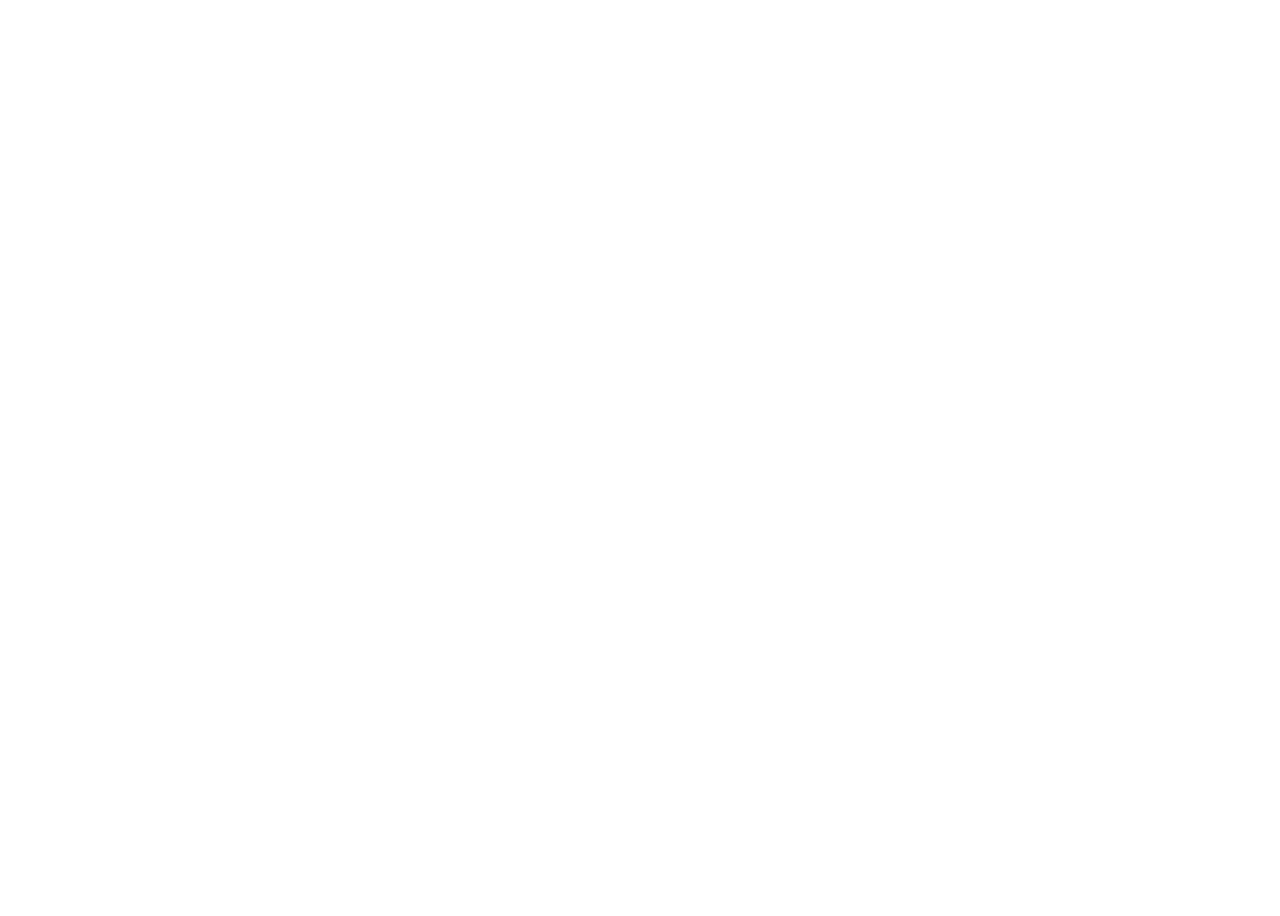
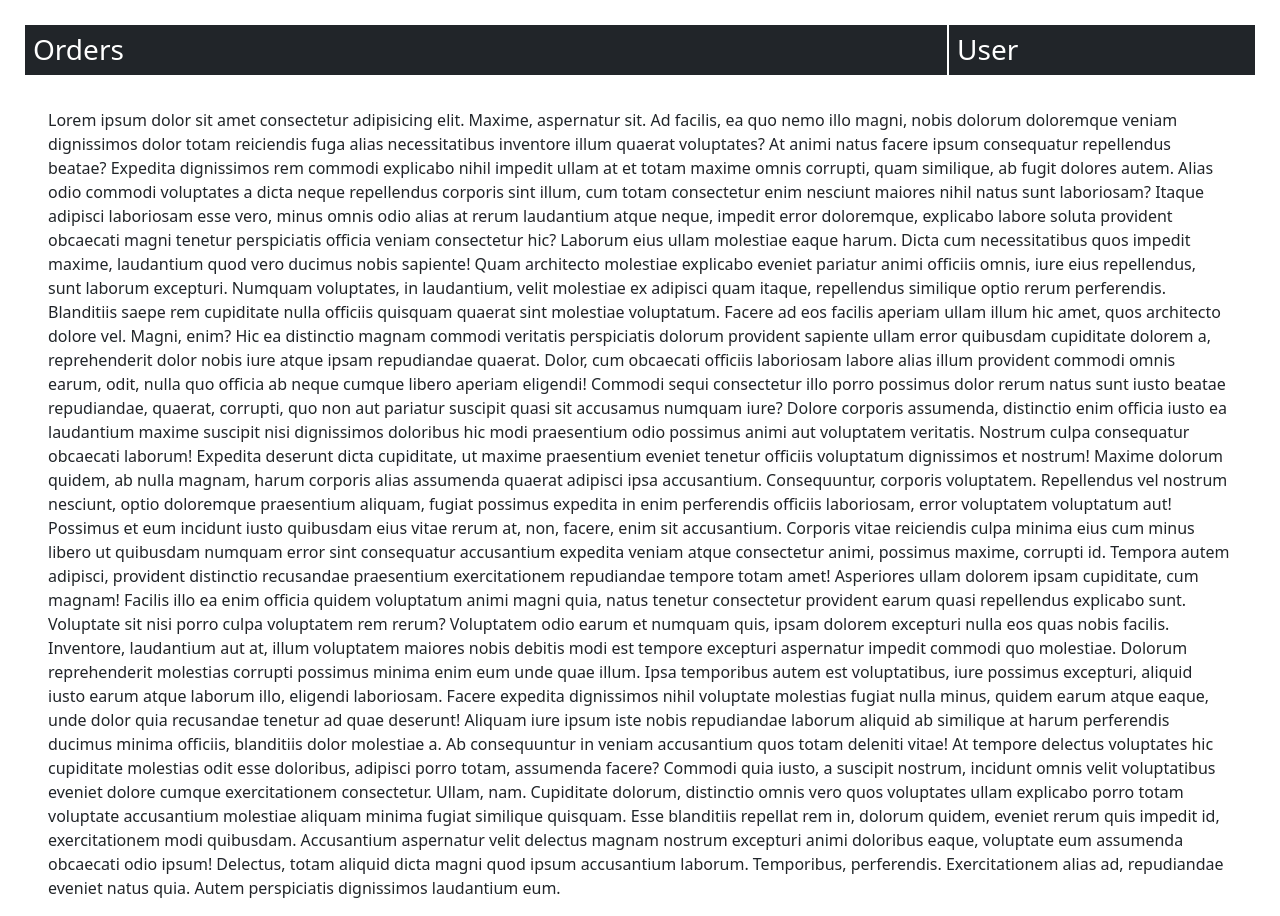
Before and after one commit to Fred374/project_2, an Angular app in the folder project_2_front/: page /orders in a window 1280 px wide. Before the commit this address led to /. Before the commit the page ends 800 px from the top, so only its background shows below. Built offline with nearby package versions, Linux system fonts and the light colour scheme.

Commit message:
Started making orders component

```diff
--- a/project_2_front/src/app/app-routing.module.ts
+++ b/project_2_front/src/app/app-routing.module.ts
@@ -1,7 +1,10 @@
 import { NgModule } from '@angular/core';
 import { RouterModule, Routes } from '@angular/router';
+import { OrdersComponent } from './components/orders/orders.component';
 
-const routes: Routes = [];
+const routes: Routes = [
+  {path: "orders", component: OrdersComponent}
+];
 
 @NgModule({
   imports: [RouterModule.forRoot(routes)],
--- a/project_2_front/src/app/components/orders/orders.component.html
+++ b/project_2_front/src/app/components/orders/orders.component.html
@@ -0,0 +1,58 @@
+<header class="m-4">
+    <table class="table table-dark">
+        <thead>
+            <th class="col-sm-9">
+                <h3>Orders</h3>
+            </th>
+            <th class="col-sm-3">
+                <h3>User</h3>
+            </th>
+        </thead>
+    </table>
+</header>
+
+<body class="mx-5 my-3">
+    Lorem ipsum dolor sit amet consectetur adipisicing elit. Maxime, aspernatur sit. Ad facilis, ea quo nemo illo magni,
+    nobis dolorum doloremque veniam dignissimos dolor totam reiciendis fuga alias necessitatibus inventore illum quaerat
+    voluptates? At animi natus facere ipsum consequatur repellendus beatae? Expedita dignissimos rem commodi explicabo
+    nihil impedit ullam at et totam maxime omnis corrupti, quam similique, ab fugit dolores autem. Alias odio commodi
+    voluptates a dicta neque repellendus corporis sint illum, cum totam consectetur enim nesciunt maiores nihil natus
+    sunt laboriosam? Itaque adipisci laboriosam esse vero, minus omnis odio alias at rerum laudantium atque neque,
+    impedit error doloremque, explicabo labore soluta provident obcaecati magni tenetur perspiciatis officia veniam
+    consectetur hic? Laborum eius ullam molestiae eaque harum. Dicta cum necessitatibus quos impedit maxime, laudantium
+    quod vero ducimus nobis sapiente! Quam architecto molestiae explicabo eveniet pariatur animi officiis omnis, iure
+    eius repellendus, sunt laborum excepturi. Numquam voluptates, in laudantium, velit molestiae ex adipisci quam
+    itaque, repellendus similique optio rerum perferendis. Blanditiis saepe rem cupiditate nulla officiis quisquam
+    quaerat sint molestiae voluptatum. Facere ad eos facilis aperiam ullam illum hic amet, quos architecto dolore vel.
+    Magni, enim? Hic ea distinctio magnam commodi veritatis perspiciatis dolorum provident sapiente ullam error
+    quibusdam cupiditate dolorem a, reprehenderit dolor nobis iure atque ipsam repudiandae quaerat. Dolor, cum obcaecati
+    officiis laboriosam labore alias illum provident commodi omnis earum, odit, nulla quo officia ab neque cumque libero
+    aperiam eligendi! Commodi sequi consectetur illo porro possimus dolor rerum natus sunt iusto beatae repudiandae,
+    quaerat, corrupti, quo non aut pariatur suscipit quasi sit accusamus numquam iure? Dolore corporis assumenda,
+    distinctio enim officia iusto ea laudantium maxime suscipit nisi dignissimos doloribus hic modi praesentium odio
+    possimus animi aut voluptatem veritatis. Nostrum culpa consequatur obcaecati laborum! Expedita deserunt dicta
+    cupiditate, ut maxime praesentium eveniet tenetur officiis voluptatum dignissimos et nostrum! Maxime dolorum quidem,
+    ab nulla magnam, harum corporis alias assumenda quaerat adipisci ipsa accusantium. Consequuntur, corporis
+    voluptatem. Repellendus vel nostrum nesciunt, optio doloremque praesentium aliquam, fugiat possimus expedita in enim
+    perferendis officiis laboriosam, error voluptatem voluptatum aut! Possimus et eum incidunt iusto quibusdam eius
+    vitae rerum at, non, facere, enim sit accusantium. Corporis vitae reiciendis culpa minima eius cum minus libero ut
+    quibusdam numquam error sint consequatur accusantium expedita veniam atque consectetur animi, possimus maxime,
+    corrupti id. Tempora autem adipisci, provident distinctio recusandae praesentium exercitationem repudiandae tempore
+    totam amet! Asperiores ullam dolorem ipsam cupiditate, cum magnam! Facilis illo ea enim officia quidem voluptatum
+    animi magni quia, natus tenetur consectetur provident earum quasi repellendus explicabo sunt. Voluptate sit nisi
+    porro culpa voluptatem rem rerum? Voluptatem odio earum et numquam quis, ipsam dolorem excepturi nulla eos quas
+    nobis facilis. Inventore, laudantium aut at, illum voluptatem maiores nobis debitis modi est tempore excepturi
+    aspernatur impedit commodi quo molestiae. Dolorum reprehenderit molestias corrupti possimus minima enim eum unde
+    quae illum. Ipsa temporibus autem est voluptatibus, iure possimus excepturi, aliquid iusto earum atque laborum illo,
+    eligendi laboriosam. Facere expedita dignissimos nihil voluptate molestias fugiat nulla minus, quidem earum atque
+    eaque, unde dolor quia recusandae tenetur ad quae deserunt! Aliquam iure ipsum iste nobis repudiandae laborum
+    aliquid ab similique at harum perferendis ducimus minima officiis, blanditiis dolor molestiae a. Ab consequuntur in
+    veniam accusantium quos totam deleniti vitae! At tempore delectus voluptates hic cupiditate molestias odit esse
+    doloribus, adipisci porro totam, assumenda facere? Commodi quia iusto, a suscipit nostrum, incidunt omnis velit
+    voluptatibus eveniet dolore cumque exercitationem consectetur. Ullam, nam. Cupiditate dolorum, distinctio omnis vero
+    quos voluptates ullam explicabo porro totam voluptate accusantium molestiae aliquam minima fugiat similique
+    quisquam. Esse blanditiis repellat rem in, dolorum quidem, eveniet rerum quis impedit id, exercitationem modi
+    quibusdam. Accusantium aspernatur velit delectus magnam nostrum excepturi animi doloribus eaque, voluptate eum
+    assumenda obcaecati odio ipsum! Delectus, totam aliquid dicta magni quod ipsum accusantium laborum. Temporibus,
+    perferendis. Exercitationem alias ad, repudiandae eveniet natus quia. Autem perspiciatis dignissimos laudantium eum.
+</body>
```
